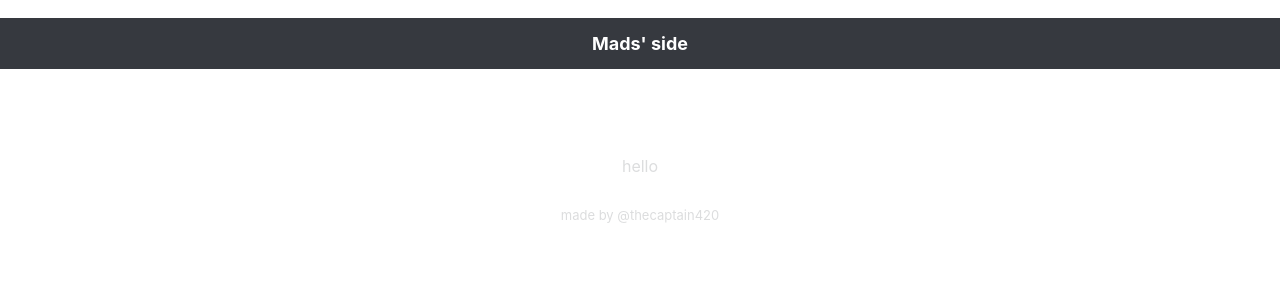
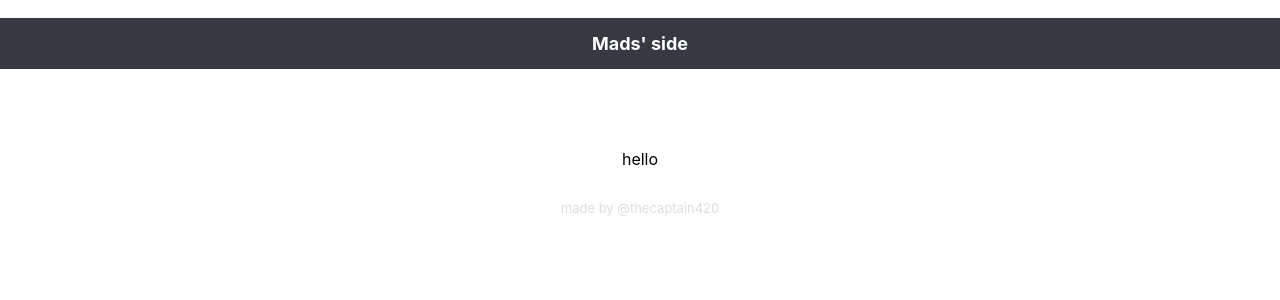
Before and after one commit to theCaptain420/personalWebsite, a React (Create React App) app in the folder personal-website/: page / in a window 1280 px wide. Shown: the top 300 px of the page. Built offline with nearby package versions, Linux system fonts and the light colour scheme.

Commit message:
fixed css clash

```diff
--- a/personal-website/src/Components/themeComponents/themeStyle.css
+++ b/personal-website/src/Components/themeComponents/themeStyle.css
@@ -5,8 +5,10 @@
     font-size: large;
     padding: 15px;
     font-weight: bold;
+    color:#fff
 }
 .footerBackground{
+
 }
 .footerText{
     font-size: small;
--- a/personal-website/src/Components/welcomeMod/welcome.css
+++ b/personal-website/src/Components/welcomeMod/welcome.css
@@ -1,9 +1,10 @@
-.headerText{
+.wHeaderText{
 font-size: 25px;
 font-weight: bold;
 color: #fff;
+
 }
-.normalText{
+.WNormalText{
     color:#dcddde
 }
 .wholePage{
--- a/personal-website/src/Components/welcomeMod/welcome.tsx
+++ b/personal-website/src/Components/welcomeMod/welcome.tsx
@@ -10,11 +10,10 @@ export default class WelcomeIntro extends React.Component<IWelcomeIntroProps> {
     return (
       <div className="wholePage">
         <WebHeader/>
-        <p className="headerText">
+        <p className="wHeaderText">
             Welcome to my page
         </p>
-
-        <p className="normalText">
+        <p className="wNormalText">
           hello
         </p>
 
```
